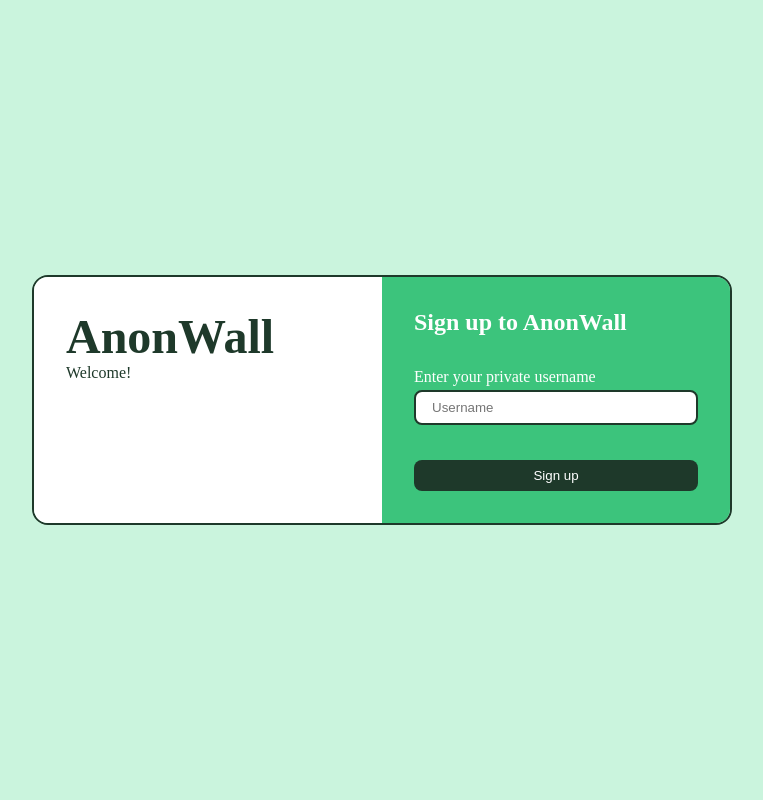
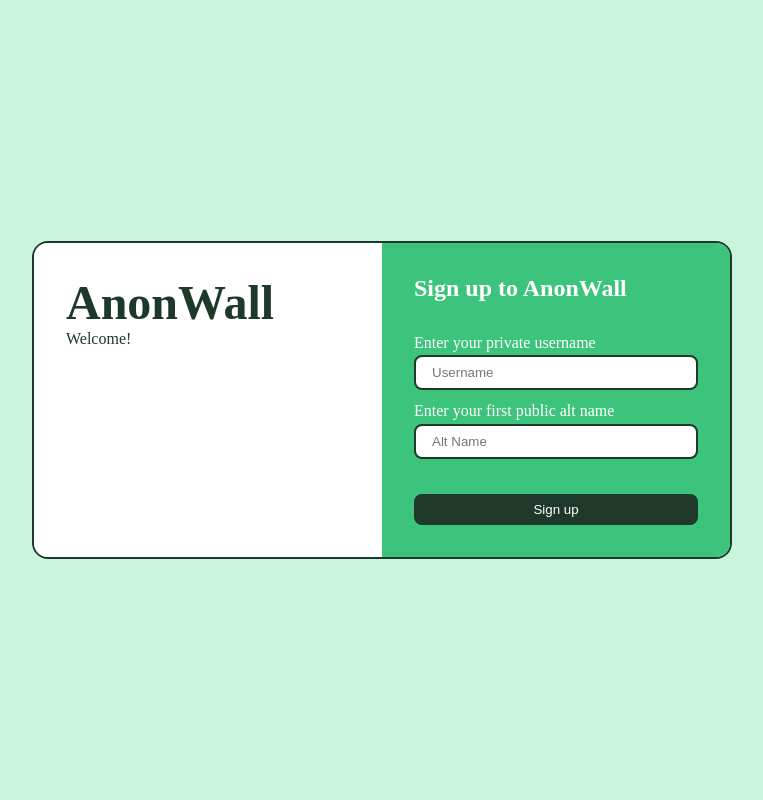
Before and after one commit to res-londres/anon-wall, a Flask app: page / in a window 1280 px wide. Shown: the whole page, without its empty margins (258-1021 px from the left). Run offline with Flask 3, Linux system fonts and the light colour scheme; some libraries are stand-ins or nearby versions.

Commit message:
feat(altname): add altname field html and style in signup

```diff
--- a/static/style.css
+++ b/static/style.css
@@ -106,7 +106,10 @@
     transform: scale(1.05);
 }
 .card-right h2 {
-    padding: 0 0 2rem;
+    padding-bottom: 1.25rem;
+}
+.card-right .input-container {
+    margin-top: 0.75rem;
 }
 .card-right input {
     border: 2px solid #1e392a;
--- a/templates/index.html
+++ b/templates/index.html
@@ -15,7 +15,7 @@
         </div>
     </div>
     <!-- Sign Up Screen -->
-    <div id="sign-up-container" style="display:none;">
+    <div id="sign-up-container">
         <div class="sign-up-card">
             <div class="card-left">
                 <h1>AnonWall</h1>
@@ -23,8 +23,14 @@
             </div>
             <div class="card-right">
                 <h2>Sign up to AnonWall</h2>
-                <p>Enter your private username</p>
-                <input type="text" id="username-input" data-action="enterUsername" placeholder="Username" maxLength="20">
+                <div class="input-container">
+                    <p>Enter your private username</p>
+                    <input type="text" id="username-input" data-action="enterUsername" placeholder="Username" maxLength="20">
+                </div>
+                <div class="input-container">
+                    <p>Enter your first public alt name</p>
+                    <input type="text" id="altname-input" data-action="enterAltName" placeholder="Alt Name" maxlength="20">
+                </div>
                 <p id="invalid-username-message"></p>
                 <button id="sign-up-button" data-action="signUp">Sign up</button>
             </div>
```
